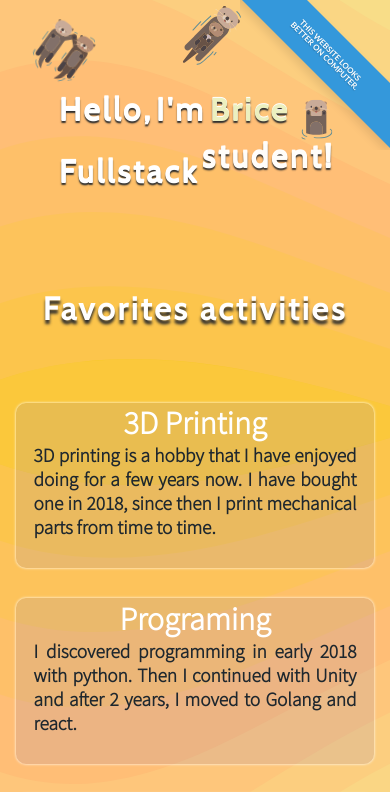
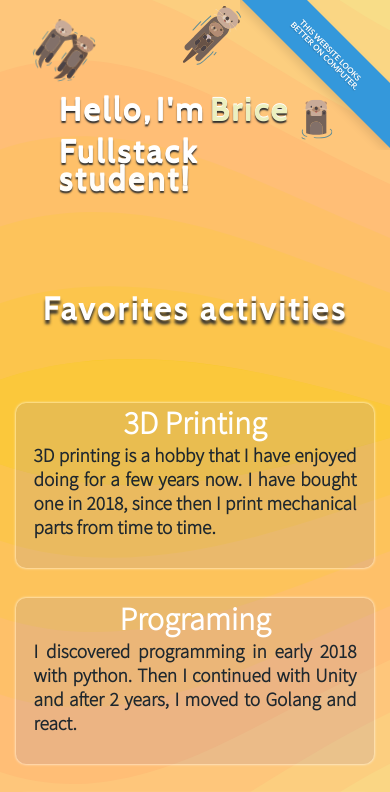
Before and after one commit to Flowtter/briceparent, a React (Create React App) app: page / in a window 390 px wide. Shown: the top 792 px of the page. Built offline with nearby package versions, Linux system fonts and the light colour scheme.

Commit message:
Offset student

```diff
--- a/src/components/introduction/index.tsx
+++ b/src/components/introduction/index.tsx
@@ -63,13 +63,22 @@ export default function Introduction() {
 										</Hinge>
 									</JackInTheBox>
 								</div>
-								<div className={styles.word}>
+								<div className={`${styles.word} ${styles.pc}`}>
 									<AttentionSeeker effect='bounce' triggerOnce delay={4250}>
 										<Fade cascade triggerOnce delay={4200}>
 											<h1>{t('student!')}</h1>
 										</Fade>
 									</AttentionSeeker>
 								</div>
+							</div>
+						</div>
+						<div className={styles.line}>
+							<div className={`${styles.word} ${styles.phone}`}>
+								<AttentionSeeker effect='bounce' triggerOnce delay={4250}>
+									<Fade cascade triggerOnce delay={4200}>
+										<h1>{t('student!')}</h1>
+									</Fade>
+								</AttentionSeeker>
 							</div>
 						</div>
 					</div>
--- a/src/components/introduction/introduction.module.scss
+++ b/src/components/introduction/introduction.module.scss
@@ -44,11 +44,25 @@
     color: red !important;
 }
 
+.phone {
+    display: none !important;
+}
+
+.pc {
+    display: inital !important;
+}
+
 @media (max-width: 768px) {
     .introduction {
         h1 {
             text-shadow: 0 -0.025em 0 #fff, 0 0.075em 0.05em #2e2e2e;
         }
+    }
+    .phone {
+        display: initial !important;
+    }
+    .pc {
+        display: none !important;
     }
 }
 
@@ -95,7 +109,7 @@
         transform: translate(0px, 30px);
         .text {
             .line {
-                height: 18vw;
+                height: 13vw;
             }
             h1 {
                 font-size: 8vw;
```
